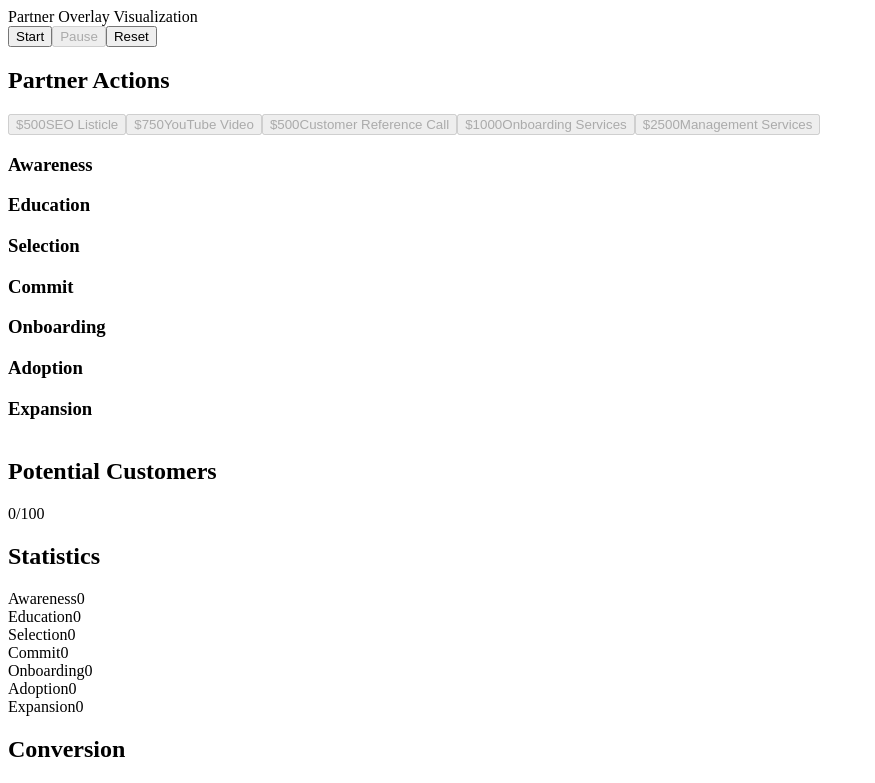
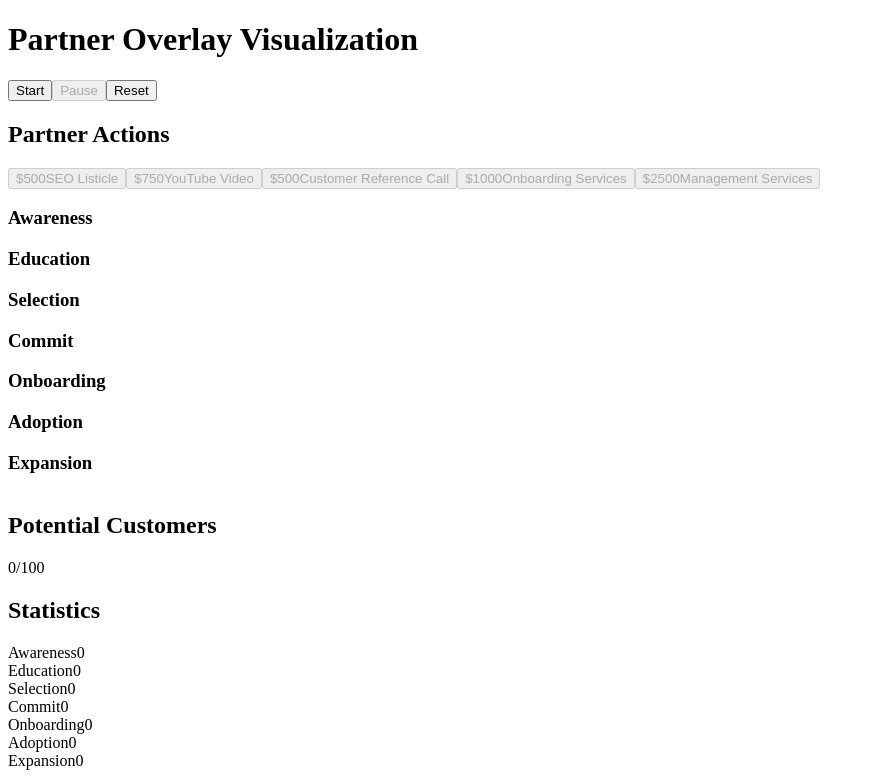
Before and after one commit to virtuist737/Partner-Overlay-Visualization, a React (Vite) app in the folder client/: page / in a window 1280 px wide. Shown: the top 783 px of the page, without its empty margins (0-875 px from the left). Built offline with nearby package versions, Linux system fonts and the light colour scheme.

Commit message:
Restored to '022531225521a2eab59f63fff0a5d63dcb3d5da2'
Replit-Restored-To:022531225521a2eab59f63fff0a5d63dcb3d5da2

```diff
--- a/client/src/pages/home.tsx
+++ b/client/src/pages/home.tsx
@@ -78,8 +78,8 @@ export default function Home() {
     <div className="flex-1 flex p-4 h-full overflow-hidden">
       <Card className="w-full flex flex-col p-4 bg-card/50 backdrop-blur-sm border-none shadow-2xl overflow-hidden">
         <div className="flex flex-col sm:flex-row items-start sm:items-center justify-between mb-4 gap-4">
-          <div className="flex-1 text-lg md:text-xl font-bold text-primary whitespace-nowrap">Partner Overlay Visualization</div>
-          <div className="flex gap-2">
+          <h1 className="text-lg md:text-xl font-bold text-primary whitespace-nowrap">Partner Overlay Visualization</h1>
+          <div className="flex flex-wrap gap-2">
             <Button
               onClick={() => {
                 if (!showingCustomers) {
```
